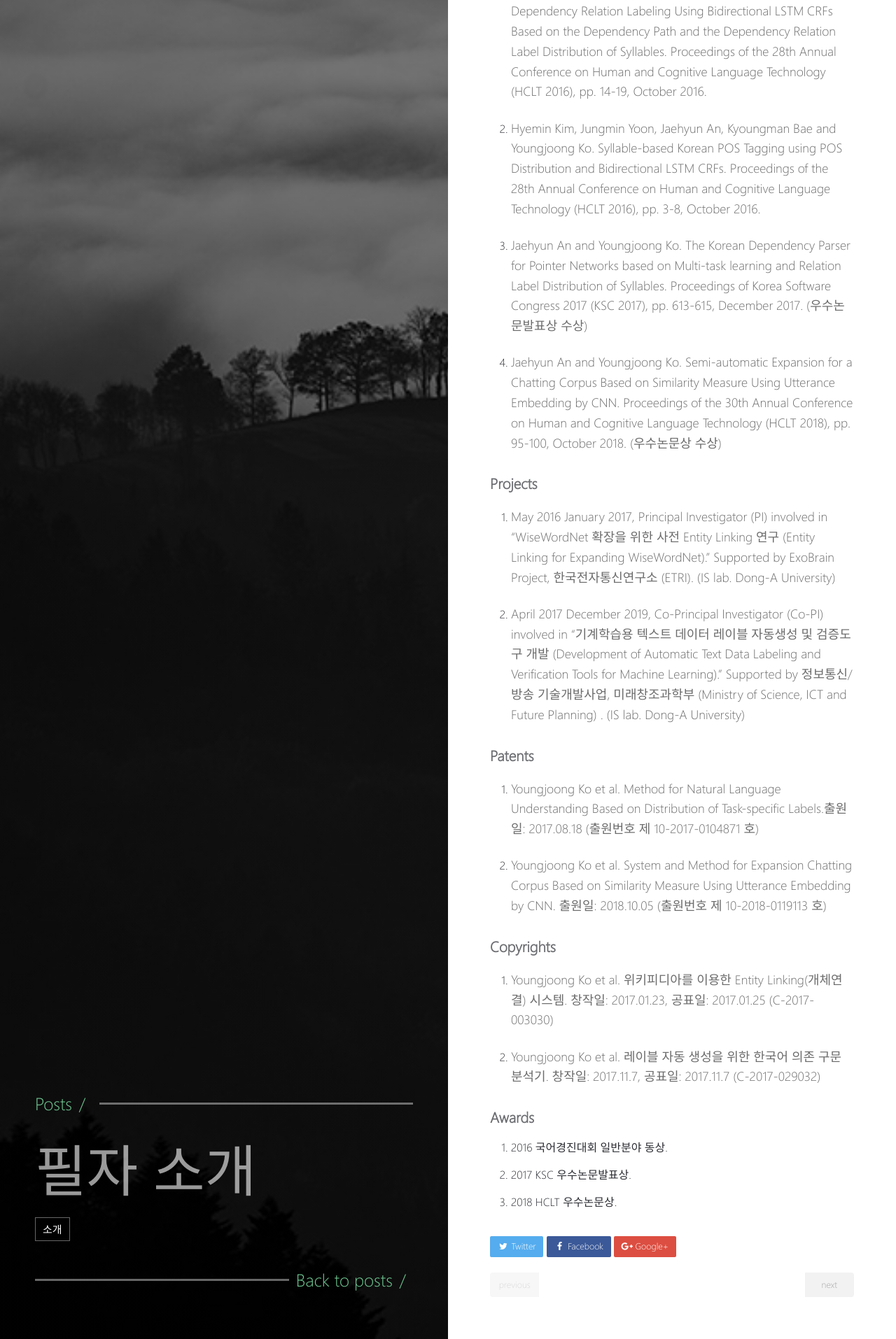
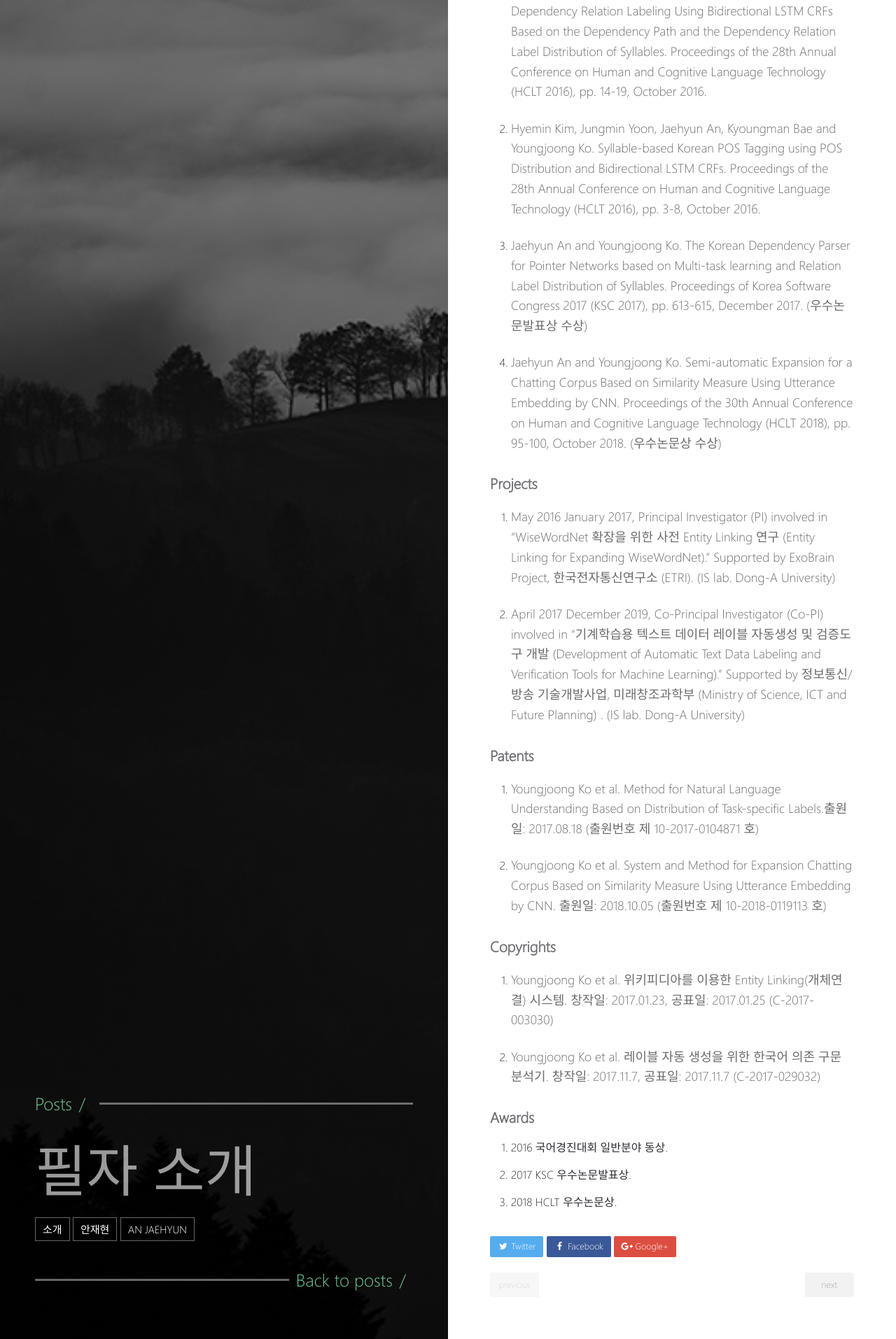
Before and after one commit to anjaehyun17/anjaehyun17.github.io, a Jekyll site: the page built from _posts/2018-12-27-필자_소개.md, in a window 1280 px wide. Shown: the part 721-2635 px from the top of the page at 70% size. Built offline with Jekyll 4.4.1, drawn with Linux system fonts in a browser that asks for light colours.

Commit message:
blog init

```diff
--- a/_posts/2018-12-27-필자_소개.md
+++ b/_posts/2018-12-27-필자_소개.md
@@ -3,6 +3,8 @@ layout: post
 title: "필자 소개"
 tag:
 - 소개
+- 안재현
+- AN JAEHYUN
 
 
 ---
```
